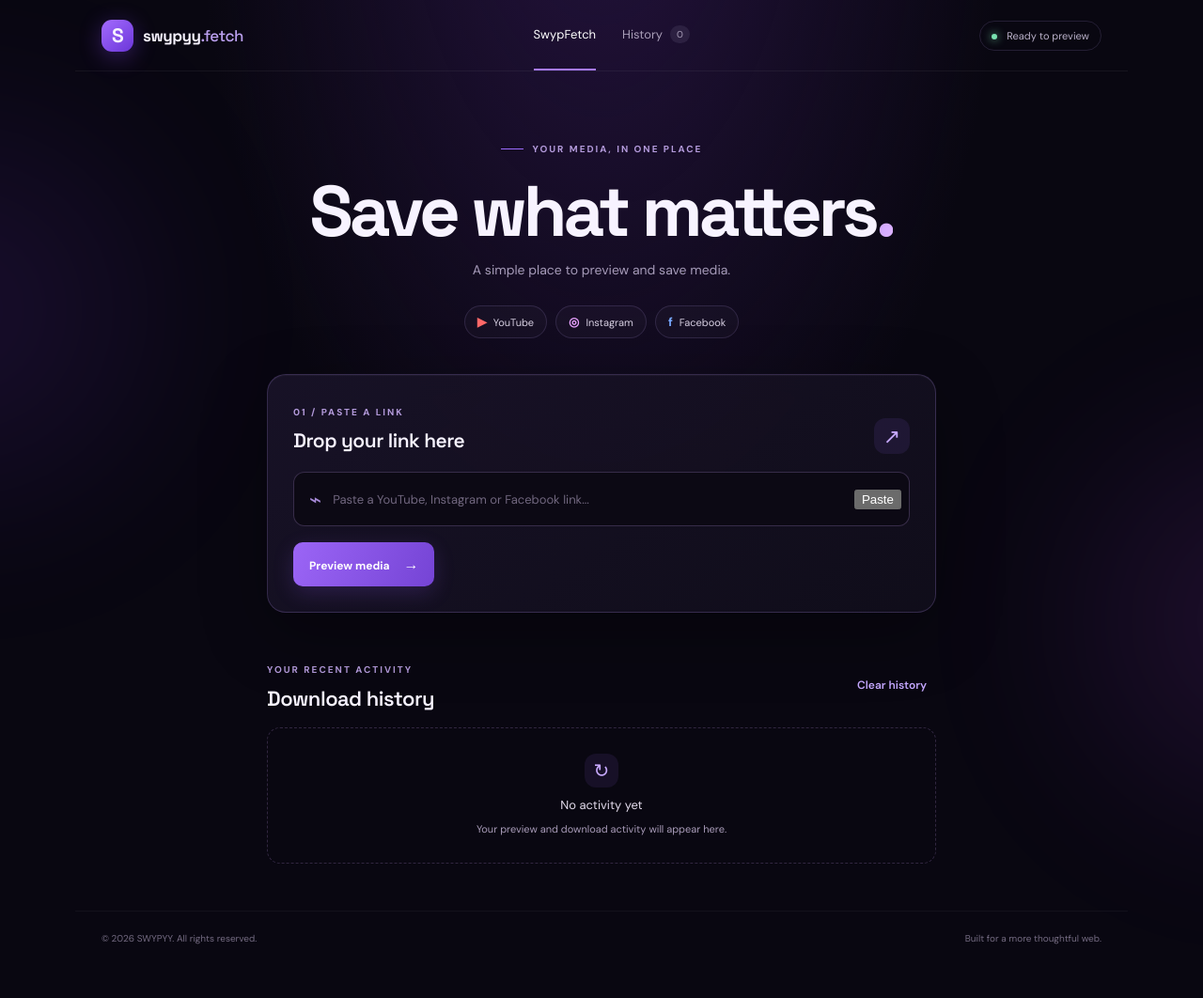
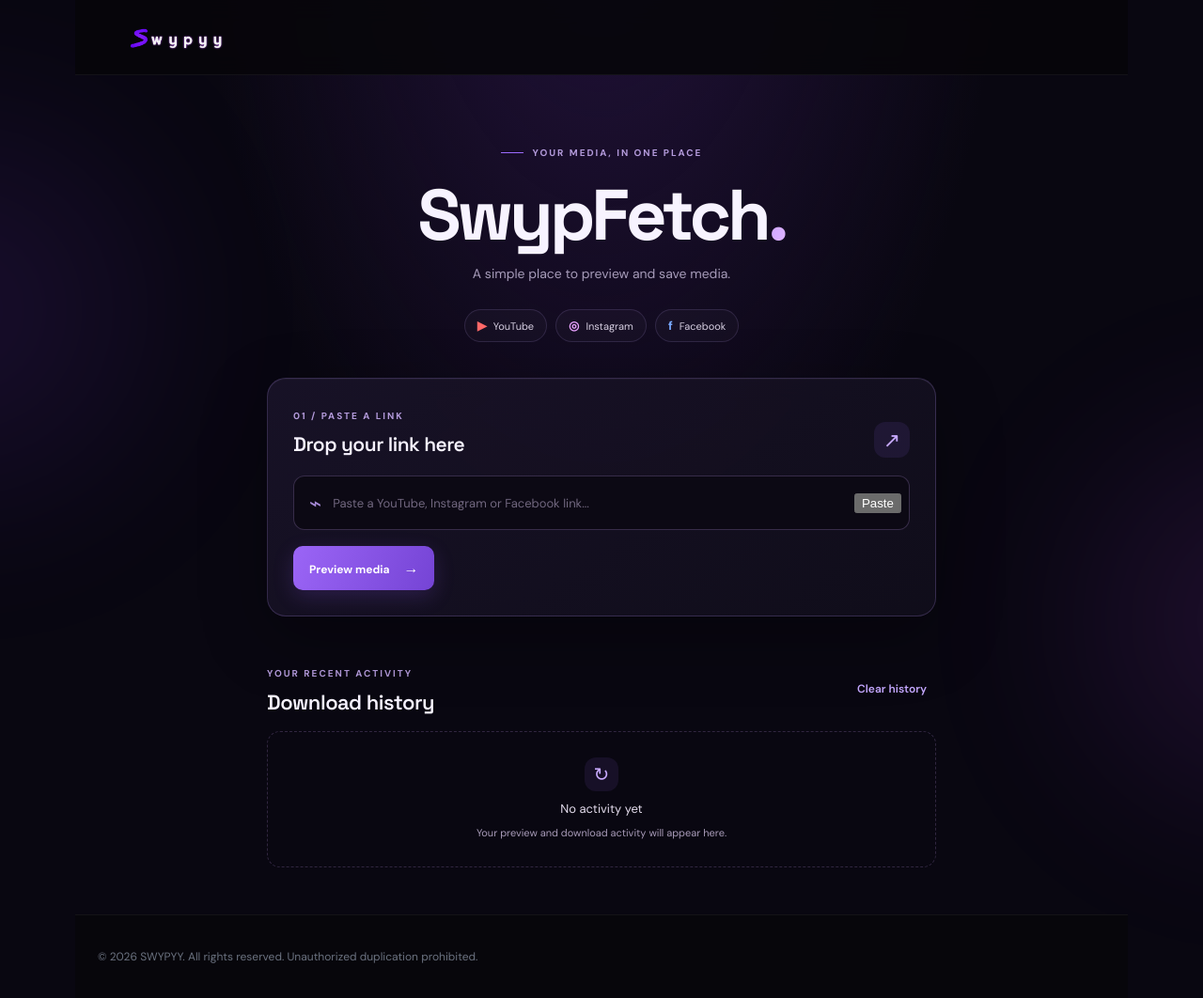
Before and after one commit to swypyy/swypyy.github.io, a Jekyll site: the page SwypFetch/index.html, which Jekyll copies as it is, in a window 1280 px wide and 1062 px high. Shown: the whole window at 94% size. Built offline with Jekyll 4.4.1, drawn with Linux system fonts in a browser that asks for light colours.

Commit message:
Match SwypFetch header and footer to main site

```diff
--- a/SwypFetch/index.html
+++ b/SwypFetch/index.html
@@ -12,19 +12,28 @@
   <link rel="preconnect" href="https://fonts.gstatic.com" crossorigin />
   <link href="https://fonts.googleapis.com/css2?family=DM+Sans:wght@400;500;600;700;800&family=Space+Grotesk:wght@500;600;700&display=swap" rel="stylesheet" />
   <link rel="stylesheet" href="styles.css" />
+  <style>
+    .topbar{height:80px;padding:0 clamp(24px,4vw,64px);position:sticky;top:0;z-index:40;background:rgba(7,6,11,.9);backdrop-filter:blur(12px);border-bottom:1px solid rgba(255,255,255,.05)}
+    .brand{display:flex;align-items:center}
+    .brand-logo{height:36px;width:auto;object-fit:contain;transition:transform .2s}
+    .brand:hover .brand-logo{transform:scale(1.05)}
+    .footer{min-height:64px;padding:24px;border-top:1px solid rgba(255,255,255,.05);background:#07060b;color:#6b7280;text-align:center;font-size:12px}
+    @media(max-width:620px){.topbar{height:80px;padding:0 24px}}
+  </style>
 </head>
 <body>
   <div class="ambient ambient-one"></div><div class="ambient ambient-two"></div>
   <header class="topbar">
-    <a class="brand" href="#home" aria-label="SwypFetch home"><span class="brand-mark">S</span><span>swypyy<span class="brand-light">.fetch</span></span></a>
-    <nav class="nav-links" aria-label="Main navigation"><a class="nav-link active" href="#home">SwypFetch</a><a class="nav-link" href="#history">History <span id="history-count" class="count">0</span></a></nav>
-    <span class="status-pill"><i></i> Ready to preview</span>
+    <a class="brand" href="/" aria-label="Swypyy home">
+      <img class="brand-logo" src="/assets/logo.png" alt="Swypyy Logo" decoding="async" fetchpriority="high" onerror="this.onerror=null;this.style.display='none';document.getElementById('textBrandLogo').style.display='flex';" />
+      <span id="textBrandLogo" class="brand-fallback" style="display:none;align-items:center;gap:4px"><span style="font-family:cursive;font-size:36px;font-weight:700;color:#7c3aed;line-height:1">S</span><span style="font-size:24px;font-weight:700;letter-spacing:.08em;color:#fff">wypyy</span></span>
+    </a>
   </header>
 
   <main id="home" class="shell">
     <section class="hero">
       <div class="eyebrow"><span class="eyebrow-line"></span> YOUR MEDIA, IN ONE PLACE</div>
-      <h1>Save what<br class="mobile-break" /> matters<span class="gradient-text">.</span></h1>
+      <h1>SwypFetch<span class="gradient-text">.</span></h1>
       <p class="hero-copy">A simple place to preview and save media.</p>
       <div class="platforms" aria-label="Supported platforms">
         <span class="platform-chip"><b class="yt">▶</b> YouTube</span>
@@ -54,7 +63,7 @@
     </section>
   </main>
 
-  <footer class="footer"><span>© <span id="year"></span> SWYPYY. All rights reserved.</span><span>Built for a more thoughtful web.</span></footer>
+  <footer class="footer"><p>© <span id="year"></span> SWYPYY. All rights reserved. Unauthorized duplication prohibited.</p></footer>
   <script src="app.js"></script>
 </body>
 </html>
```
